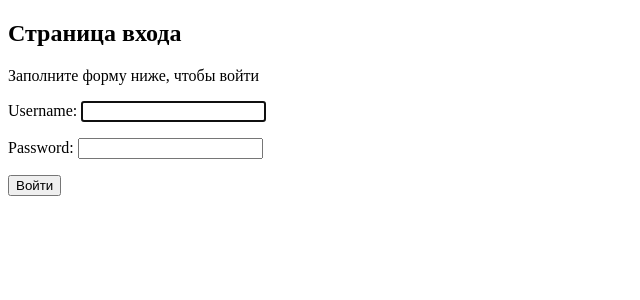
After one commit to Andrey-Badanow/social, a Django app: page /account/login/ in a window 1280 px wide. The commit adds this page. Shown: the top 300 px of the page, without its empty margins (0-640 px from the left). Run offline with Django 4.2, Linux system fonts and the light colour scheme.

Commit message:
add login

```diff
--- a/account/templates/base.html
+++ b/account/templates/base.html
@@ -8,7 +8,7 @@
     <title>{% block title %}{% endblock title %}</title>
 </head>
 <body>
-
+    {% if request.user.is_authenticated %}
     <div class="menu">
         <ul>
             <li><a href="#">Главная</a></li>
@@ -18,7 +18,7 @@
             <li><a href="#">Выход</a></li>
         </ul>
     </div>
-
+    {% endif %}
     {% block content %}
     {% endblock content %}
 
--- /dev/null
+++ b/account/templates/registration/login.html
@@ -0,0 +1,23 @@
+{% extends "base.html" %}
+
+{% block title %}Страница входа{% endblock title %}
+{% block content %}
+
+<h2>Страница входа</h2>
+
+{% if form.errors %}
+    <p2>Ошибка ввода логина и пароля. Попробуйте ещё раз</p2>
+{% else %}
+    <p2>Заполните форму ниже, чтобы войти</p2>
+{% endif %}
+
+<div class="enter_form">
+    <form method="post">
+        {{ form.as_p }}
+        {% csrf_token %}
+        <input type="hidden" name="next" value="{{ next }}"/>
+        <input type="submit" value="Войти"/>
+    </form>
+</div>
+
+{% endblock content %}
--- a/account/views.py
+++ b/account/views.py
@@ -1,8 +1,9 @@
 from django.shortcuts import render
+from django.contrib.auth.decorators import login_required
 
 
 # Create your views here.
-
+@login_required
 def main_page(request):
     name = 'test'
     return render(request, 'pages/main_page.html', {'name': name})
--- a/social/settings.py
+++ b/social/settings.py
@@ -29,6 +29,10 @@ ALLOWED_HOSTS = []
 
 
 # Application definition
+
+LOGIN_REDIRECT_URL = 'main_page'
+LOGIN_URL = 'login'
+LOGOUT_URL = 'logout'
 
 INSTALLED_APPS = [
     'account.apps.AccountConfig',
--- a/social/urls.py
+++ b/social/urls.py
@@ -15,10 +15,12 @@ Including another URLconf
     2. Add a URL to urlpatterns:  path('blog/', include('blog.urls'))
 """
 from django.contrib import admin
-from django.urls import path
+from django.urls import path, include
 from account import views
+
 
 urlpatterns = [
     path('admin/', admin.site.urls),
-    path('', views.main_page, name='main_page') # Отсюда будет редирект на login\ приложения аккаунт
+    path('', views.main_page, name='main_page'),
+    path('account/', include('django.contrib.auth.urls'))
 ]
```
